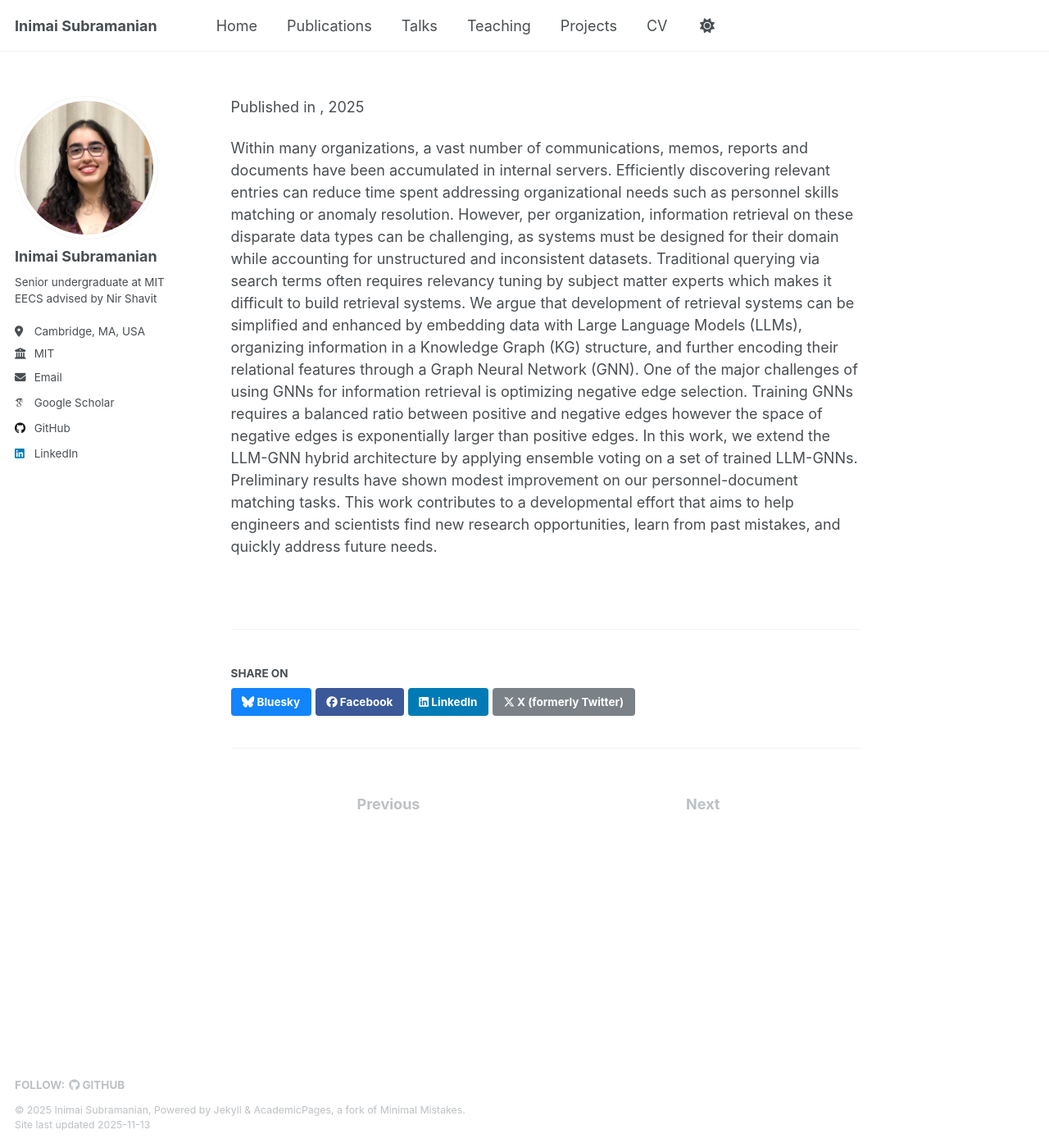
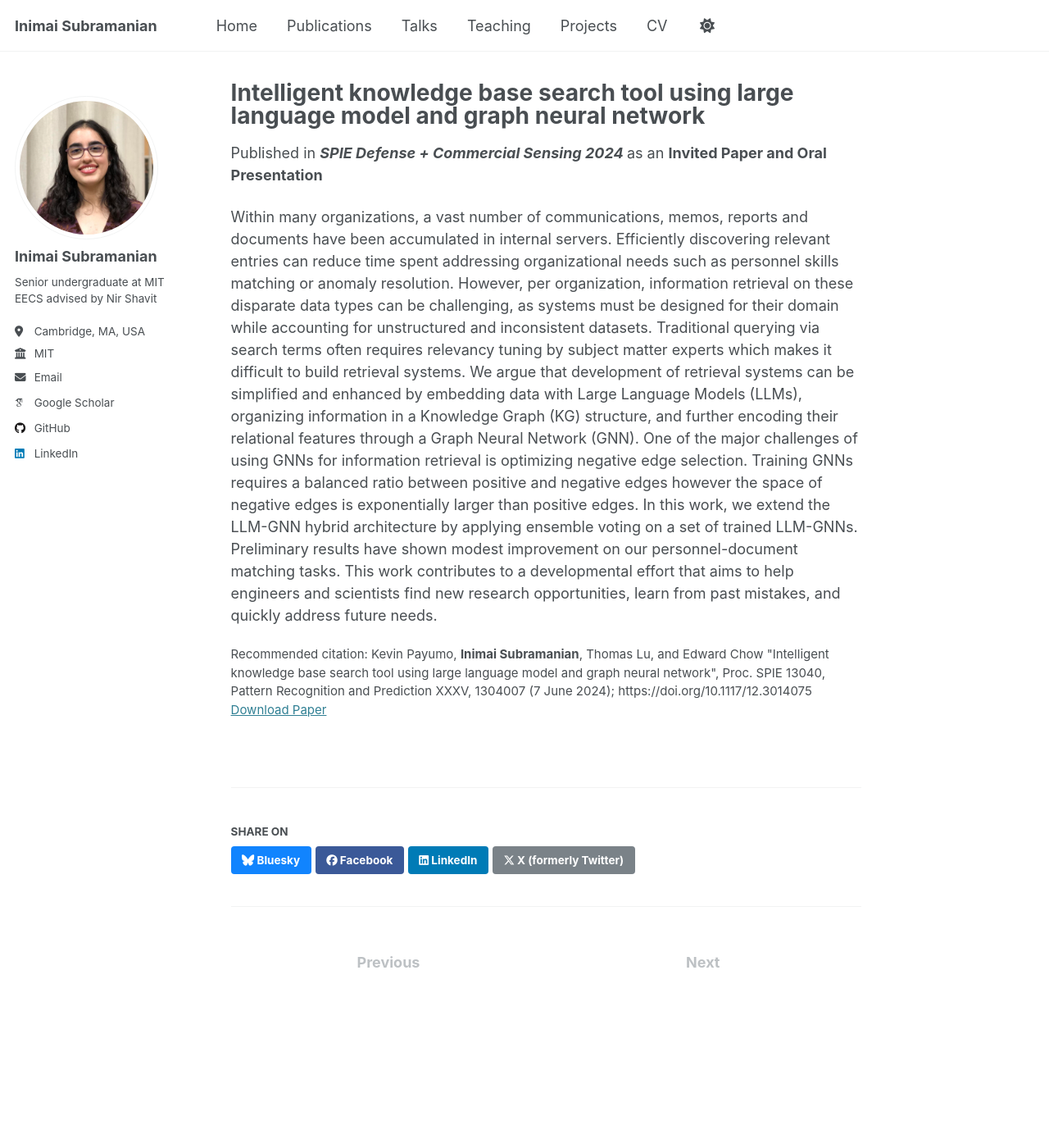
Before and after one commit to inimai-s/inimai-s.github.io, a Jekyll site: the page built from _publications/2024-gnn.md, in a window 1280 px wide and 1400 px high. Shown: the whole window at 82% size. Built offline with Jekyll 4.4.1, drawn with Linux system fonts in a browser that asks for light colours; some web fonts are replaced.

Commit message:
fixed quote

```diff
--- a/_publications/2024-gnn.md
+++ b/_publications/2024-gnn.md
@@ -8,7 +8,7 @@ date: 2024-06-07
 isconf: true
 venue: 'SPIE'
 fullvenue: 'SPIE Defense + Commercial Sensing 2024'
-special: 'as an <strong>Invited Paper and Oral Presentation</strong>
+special: "as an <strong>Invited Paper and Oral Presentation</strong>"
 selected: true
 paperurl: 'https://doi.org/10.1117/12.3014075'
 authors: 'Kevin Payumo, <strong>Inimai Subramanian</strong>, Thomas Lu, Edward Chow'
```
